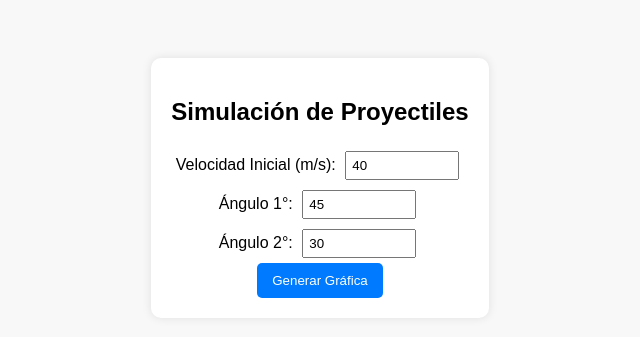
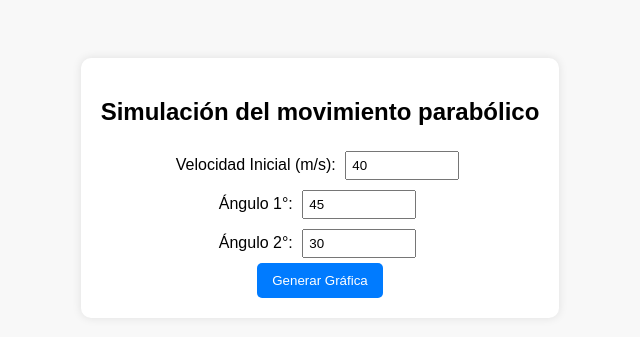
Before and after one commit to mekafime/simulador_proyectiles, a Flask app: page / in a window 1280 px wide. Shown: the top 337 px of the page, without its empty margins (320-960 px from the left). Run offline with Flask 3, Linux system fonts and the light colour scheme.

Commit message:
Update index.html

```diff
--- a/templates/index.html
+++ b/templates/index.html
@@ -3,13 +3,13 @@
 <head>
     <meta charset="UTF-8">
     <meta name="viewport" content="width=device-width, initial-scale=1.0">
-    <title>Simulación de Proyectiles</title>
+    <title>Simulación del movimiento parabólico</title>
     <link rel="stylesheet" href="{{ url_for('static', filename='styles.css') }}">
 </head>
 <body>
 
     <div class="container">
-        <h2>Simulación de Proyectiles</h2>
+        <h2>Simulación del movimiento parabólico</h2>
         <label>Velocidad Inicial (m/s):</label>
         <input type="number" id="u0" value="40"><br>
 
```
